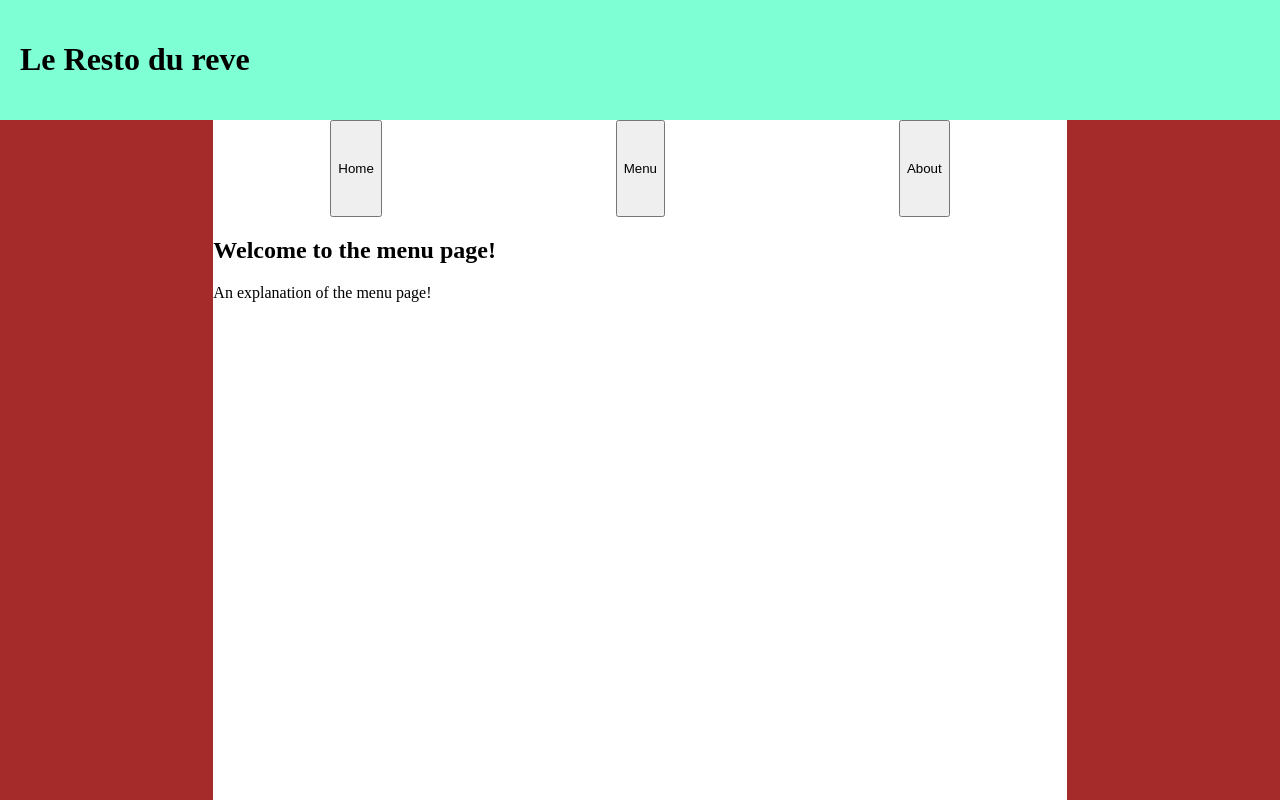
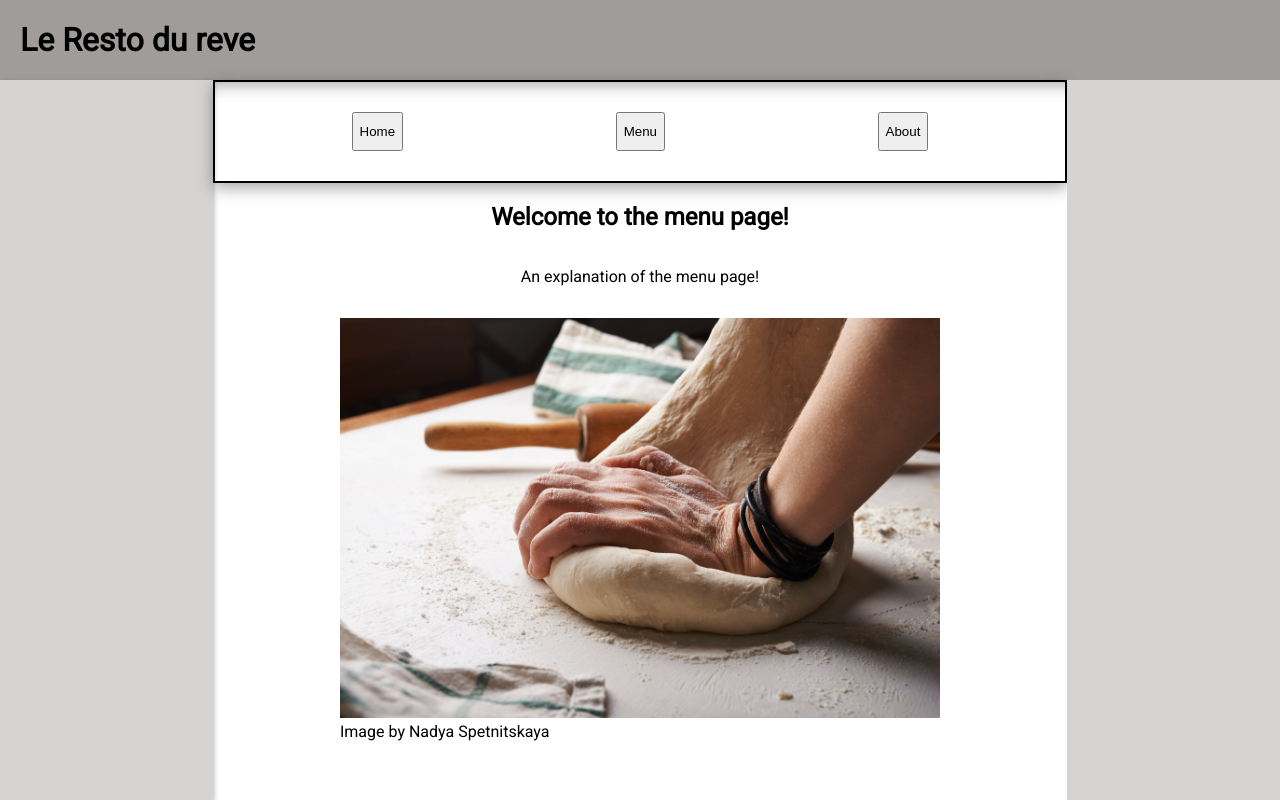
Before and after one commit to dunsd/restaurant-page, a website built with webpack: page dist/index.html in a window 1280 px wide. Both pictures are taken after a click on the button "Menu". Built offline with nearby package versions, Linux system fonts and the light colour scheme.

Commit message:
Add more styling, add function for newMenuItem

```diff
--- a/src/generatePage.js
+++ b/src/generatePage.js
@@ -14,11 +14,6 @@ homeButton.textContent = "Home";
 menuButton.textContent = "Menu";
 aboutButton.textContent = "About";
 
-
-
-
-
-// homeButton.addEventListener('click', () => homePage());
 
 function generateFirstPage() {
 
@@ -46,15 +41,6 @@ function generateFirstPage() {
     homePage();
 }
 
-
-function menuPage() {
-
-}
-
-function aboutPage() {
-
-}
-
 function createHeader() {
     const header = document.createElement('div');
     const nameBanner = document.createElement('h1');
@@ -62,9 +48,8 @@ function createHeader() {
     nameBanner.textContent = "Le Resto du reve";
 
     content.appendChild(header);
-    // header.appendChild(links);
     header.appendChild(nameBanner);
 
 }
 
-export { generateFirstPage, menuPage};
+export { generateFirstPage};
--- a/src/index.js
+++ b/src/index.js
@@ -4,6 +4,7 @@ import homePage from './home.js';
 import clear from './clear';
 import aboutPage from './about';
 import menuPage from './menu';
+
 
 const content = document.querySelector('#content');
 
--- a/src/menu.js
+++ b/src/menu.js
@@ -1,11 +1,25 @@
+import doughKnead from './images/doughKnead.jpg';
+import croqueMonsieur from "./images/croque-monsieur.jpg";
+
 const menuPage = function() {
     const content = document.querySelector('#content');
     const mainDiv = document.querySelector('.mainDiv');
-    console.log("Menu Page");
+    mainDiv.className = "mainDiv";
 
     const menuContent = document.createElement('div');
     const menuHeader = document.createElement('h2');
     const menuPara = document.createElement('p');
+
+    const imageContainer = document.createElement('figure');
+    imageContainer.className = "menuImageContainer";
+    const backgroundImage = document.createElement('img');
+    const backgroundImageCaption = document.createElement('figcaption');
+    backgroundImageCaption.textContent = "Image by Nadya Spetnitskaya";
+    imageContainer.appendChild(backgroundImage);
+    imageContainer.appendChild(backgroundImageCaption);
+    backgroundImage.className = "menuImage";
+    backgroundImage.src = doughKnead;
+    backgroundImage.alt = "Dough being kneaded";
 
     menuHeader.className = "menuHeader";
     menuContent.className = "menuContent";
@@ -16,7 +30,25 @@ const menuPage = function() {
     mainDiv.appendChild(menuHeader);
     mainDiv.appendChild(menuPara);
     mainDiv.appendChild(menuContent);
+    mainDiv.appendChild(imageContainer);
+
+    //createMenuItem();
 
 }
 
+function createMenuItem(image, text, price){
+    const newImageContainer = document.createElement('figure');
+    newImageContainer.className = "menuImageContainer";
+    const newMenuImage = document.createElement('img');
+    const newMenuCaption = document.createElement('figcaption');
+    newMenuCaption.textContent = "Testing";
+    newImageContainer.appendChild(newMenuImage);
+    newImageContainer.appendChild(newMenuCaption);
+    newMenuImage.className = "menuImage";
+    newMenuImage.src = doughKnead;
+    newMenuImage.alt = "Test alt";
+
+    mainDiv.appendChild(newImageContainer);
+}
+
 export default menuPage;
--- a/src/styles.css
+++ b/src/styles.css
@@ -1,12 +1,13 @@
 body {
     height: 100vh;
     margin: 0;
+    font-family: 'Roboto', sans-serif;
 }
 #content {
     display: grid;
     margin: 0;
     grid-template-columns: 1fr 4fr 1fr;
-    grid-template-rows: 1fr 8fr 1fr;
+    grid-template-rows: 1fr 10fr 1fr;
     grid-template-areas:
     "header header header"
     "left main right"
@@ -18,7 +19,9 @@ body {
 .links {
     display: flex;
     justify-content: space-around;
-    width: 100%;
+    padding: 30px;
+    border: solid 2px black;
+    box-shadow: rgba(0, 0, 0, 0.35) 0px 5px 15px;
 }
 
 .container {
@@ -27,11 +30,13 @@ body {
 
 .header {
     display: grid;
-    background-color: aquamarine;
-    height: 10vh;
+    background-color: #9F9C9B;
+    height: 5vh;
     width: auto;
     padding: 20px;
     grid-area: header;
+    align-content: center;
+    box-shadow: rgba(0, 0, 0, 0.35) 0px 5px 15px;
 }
 
 .mainContent {
@@ -43,14 +48,15 @@ body {
 .leftSide {
     display: grid;
     grid-area: left;
-    background-color: brown;
+    background-color: #D5D4D3;
+    box-shadow: rgba(0, 0, 0, 0.16) 0px 3px 6px, rgba(0, 0, 0, 0.23) 0px 3px 6px;
 
 }
 
 .rightSide {
     display: grid;
     grid-area: right;
-    background-color: brown;
+    background-color: #D5D4D3;
 }
 
 .linkButton {
@@ -58,3 +64,21 @@ body {
     width: 50px;
 
 }
+
+.menuImage {
+    max-width: 100%;
+    max-height: 100%;
+}
+
+.menuImageContainer {
+    width: clamp(200px, 80%, 600px);
+    height: clamp(200px, 80%, 600px);
+    max-width: 80%;
+    max-height: 80%;
+}
+
+.mainDiv {
+    display: flex;
+    flex-direction: column;
+    align-items: center;
+}
--- a/webpack.config.js
+++ b/webpack.config.js
@@ -14,6 +14,15 @@ module.exports = {
       {
         test: /\.css$/i,
         use: ['style-loader', 'css-loader'],
+
+      },
+      {
+        test: /\.png/,
+        type: 'asset/resource'
+      },
+      {
+        test: /\.jpg/,
+        type: 'asset/resource'
       },
     ],
   },
```
Also changed, not shown: dist/06d2e3654984405e0be8.jpg (added), dist/0ad2c2f1f1987d234396.jpg (added), dist/generate.bundle.js, dist/index.bundle.js, dist/index.html, src/images/croissant.jpg (added), src/images/croque-monsieur.jpg (added), src/images/doughKnead.jpg (added), src/images/french-onion-soup.jpg (added).
